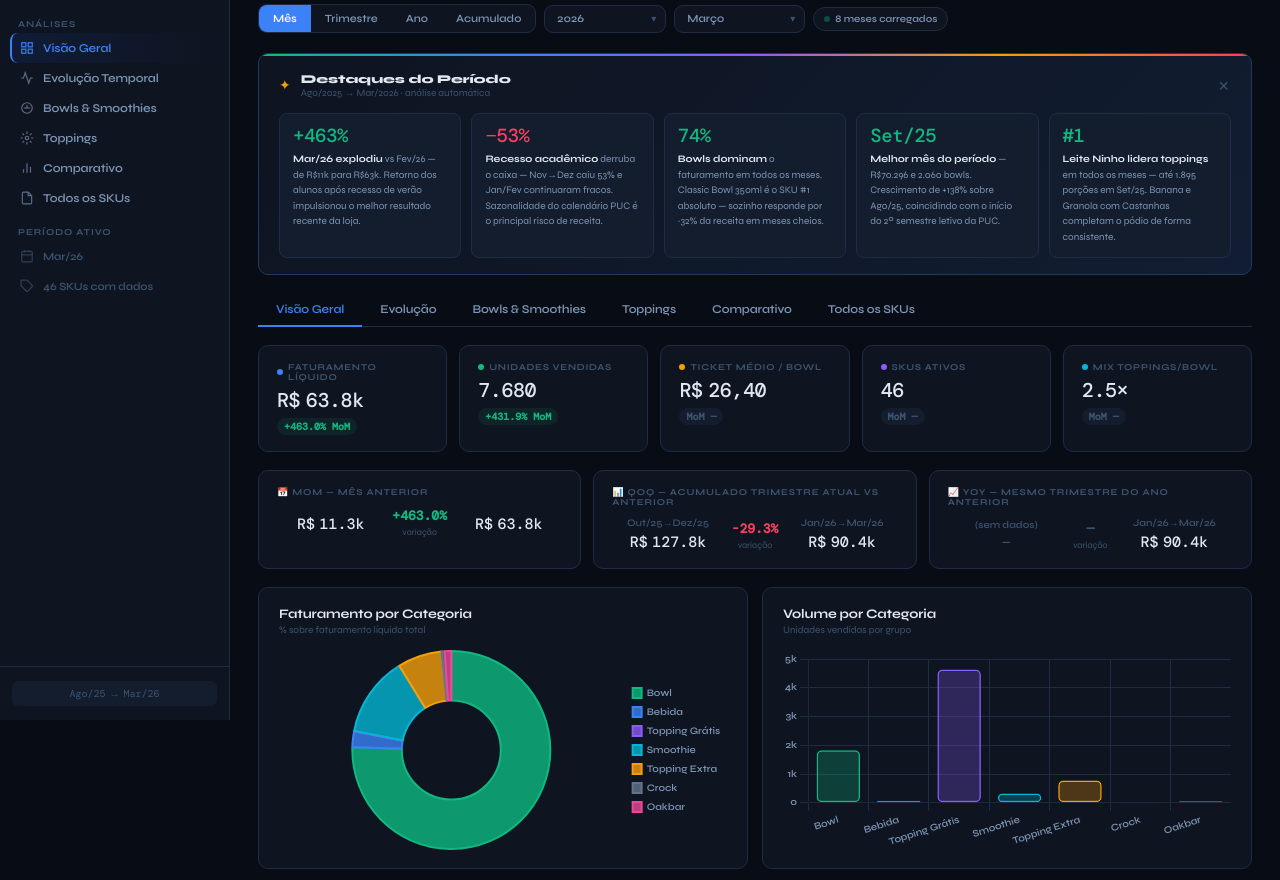
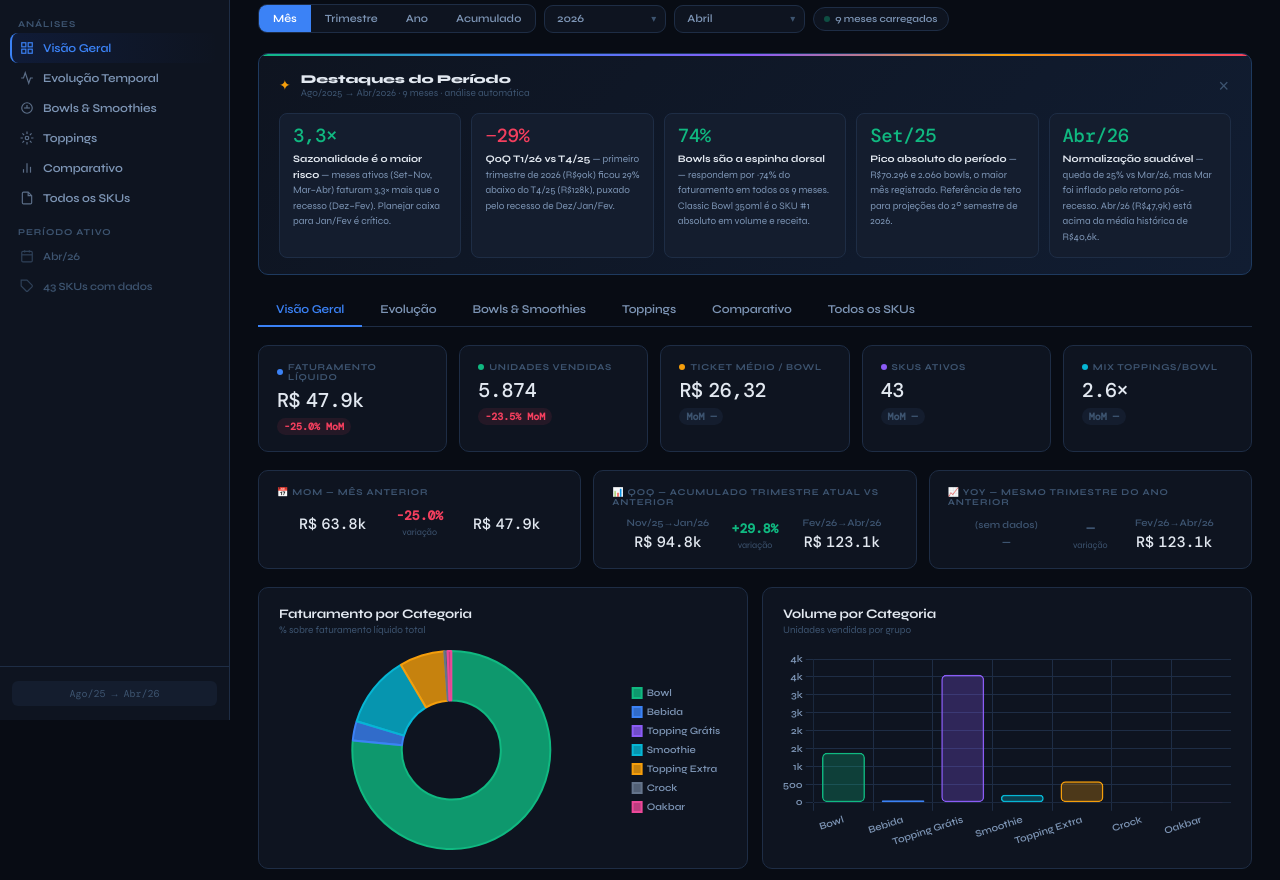
Before and after one commit to daniel-d-freire/dashboard-oakberry, a plain HTML site: page index.html in a window 1280 px wide. Shown: the part 80-960 px from the top of the page. Drawn offline with nearby package versions, Linux system fonts and the light colour scheme.

Commit message:
update: 2026-05-02 16:39

```diff
--- a/index.html
+++ b/index.html
@@ -412,30 +412,30 @@ tr:hover td{background:#ffffff03}
       <div class="hl-icon">✦</div>
       <div>
         <div class="hl-title">Destaques do Período</div>
-        <div class="hl-sub">Ago/2025 → Mar/2026 · análise automática</div>
+        <div class="hl-sub">Ago/2025 → Abr/2026 · 9 meses · análise automática</div>
       </div>
       <button class="hl-close" onclick="document.getElementById('highlightsBox').style.display='none'" title="Fechar">×</button>
     </div>
     <div class="hl-grid">
       <div class="hl-item">
-        <div class="hl-num">+463%</div>
-        <div class="hl-desc"><strong>Mar/26 explodiu</strong> vs Fev/26 — de R$11k para R$63k. Retorno dos alunos após recesso de verão impulsionou o melhor resultado recente da loja.</div>
+        <div class="hl-num">3,3×</div>
+        <div class="hl-desc"><strong>Sazonalidade é o maior risco</strong> — meses ativos (Set–Nov, Mar–Abr) faturam 3,3× mais que o recesso (Dez–Fev). Planejar caixa para Jan/Fev é crítico.</div>
       </div>
       <div class="hl-item">
-        <div class="hl-num hl-warn">−53%</div>
-        <div class="hl-desc"><strong>Recesso acadêmico</strong> derruba o caixa — Nov→Dez caiu 53% e Jan/Fev continuaram fracos. Sazonalidade do calendário PUC é o principal risco de receita.</div>
+        <div class="hl-num hl-warn">−29%</div>
+        <div class="hl-desc"><strong>QoQ T1/26 vs T4/25</strong> — primeiro trimestre de 2026 (R$90k) ficou 29% abaixo do T4/25 (R$128k), puxado pelo recesso de Dez/Jan/Fev.</div>
       </div>
       <div class="hl-item">
         <div class="hl-num">74%</div>
-        <div class="hl-desc"><strong>Bowls dominam</strong> o faturamento em todos os meses. Classic Bowl 350ml é o SKU #1 absoluto — sozinho responde por ~32% da receita em meses cheios.</div>
+        <div class="hl-desc"><strong>Bowls são a espinha dorsal</strong> — respondem por ~74% do faturamento em todos os 9 meses. Classic Bowl 350ml é o SKU #1 absoluto em volume e receita.</div>
       </div>
       <div class="hl-item">
         <div class="hl-num">Set/25</div>
-        <div class="hl-desc"><strong>Melhor mês do período</strong> — R$70.296 e 2.060 bowls. Crescimento de +138% sobre Ago/25, coincidindo com o início do 2º semestre letivo da PUC.</div>
+        <div class="hl-desc"><strong>Pico absoluto do período</strong> — R$70.296 e 2.060 bowls, o maior mês registrado. Referência de teto para projeções do 2º semestre de 2026.</div>
       </div>
       <div class="hl-item">
-        <div class="hl-num">#1</div>
-        <div class="hl-desc"><strong>Leite Ninho lidera toppings</strong> em todos os meses — até 1.895 porções em Set/25. Banana e Granola com Castanhas completam o pódio de forma consistente.</div>
+        <div class="hl-num">Abr/26</div>
+        <div class="hl-desc"><strong>Normalização saudável</strong> — queda de 25% vs Mar/26, mas Mar foi inflado pelo retorno pós-recesso. Abr/26 (R$47,9k) está acima da média histórica de R$40,6k.</div>
       </div>
     </div>
   </div>
@@ -1407,7 +1407,65 @@ const DATA_MENSAL = {
     {id:"100003",desc:"Works Bowl 500 ml",cat:"Bowl",qty:315,vb:10912.99,desc_:348.72,fl:10785.49},
     {id:"100006",desc:"Works Smoothie 500 ml",cat:"Smoothie",qty:106,vb:2992.53,desc_:99.61,fl:2981.33},
   ],
-};
+  "2026-04": [
+    {id:"100080",desc:"Açaí Bowl Comfy Chia Pudding (350ml)",cat:"Bowl",qty:3,vb:86.98,desc_:4.99,fl:86.98},
+    {id:"100079",desc:"Açaí Bowl Fresh Chia Pudding (350ml)",cat:"Bowl",qty:9,vb:269.91,desc_:0.0,fl:269.91},
+    {id:"100020",desc:"Água com gás 500ml",cat:"Bebida",qty:5,vb:40.0,desc_:0.0,fl:40.0},
+    {id:"100313",desc:"Água de coco integral (330 ml)",cat:"Bebida",qty:3,vb:35.97,desc_:0.0,fl:35.97},
+    {id:"100019",desc:"Água sem gás 500 ml",cat:"Bebida",qty:11,vb:88.0,desc_:0.0,fl:88.0},
+    {id:"100083",desc:"Amendoim (16g)",cat:"Topping Grátis",qty:129,vb:0.0,desc_:0.0,fl:0.0},
+    {id:"100084",desc:"Aveia (21g)",cat:"Topping Grátis",qty:76,vb:0.0,desc_:0.0,fl:0.0},
+    {id:"100085",desc:"Banana (60g)",cat:"Topping Grátis",qty:628,vb:0.0,desc_:0.0,fl:0.0},
+    {id:"100013",desc:"Berry Fusion (500ml)",cat:"Bebida",qty:1,vb:33.99,desc_:0.0,fl:33.99},
+    {id:"100381",desc:"Bowl Avelã",cat:"Bowl",qty:3,vb:110.97,desc_:0.0,fl:110.97},
+    {id:"100380",desc:"Bowl Pistache",cat:"Bowl",qty:3,vb:119.97,desc_:0.0,fl:119.97},
+    {id:"100086",desc:"Castanha de caju (16g)",cat:"Topping Grátis",qty:182,vb:0.0,desc_:0.0,fl:0.0},
+    {id:"100088",desc:"Chia (10g)",cat:"Topping Grátis",qty:79,vb:0.0,desc_:0.0,fl:0.0},
+    {id:"100089",desc:"Chia pudding (20g)",cat:"Topping Grátis",qty:67,vb:0.0,desc_:0.0,fl:0.0},
+    {id:"100002",desc:"Classic Bowl 350ml",cat:"Bowl",qty:588,vb:16036.95,desc_:1332.47,fl:14899.65},
+    {id:"100005",desc:"Classic Smoothie 350ml",cat:"Smoothie",qty:130,vb:2993.74,desc_:36.46,fl:2982.24},
+    {id:"100087",desc:"Coco (15g)",cat:"Topping Grátis",qty:141,vb:0.0,desc_:0.0,fl:0.0},
+    {id:"100035",desc:"Coco Rock (20g)",cat:"Topping Extra",qty:20,vb:70.0,desc_:0.9,fl:69.1},
+    {id:"100345",desc:"CROCK BANANA",cat:"Crock",qty:3,vb:101.97,desc_:0.0,fl:101.97},
+    {id:"100346",desc:"CROCK MORANGO",cat:"Crock",qty:4,vb:155.96,desc_:0.0,fl:155.96},
+    {id:"100090",desc:"Farinha Láctea (16g)",cat:"Topping Grátis",qty:49,vb:0.0,desc_:0.0,fl:0.0},
+    {id:"100082",desc:"Granola com Castanhas (32g)",cat:"Topping Grátis",qty:405,vb:0.0,desc_:0.0,fl:0.0},
+    {id:"100041",desc:"Granola de banana e cacau (32g)",cat:"Topping Grátis",qty:207,vb:0.0,desc_:0.0,fl:0.0},
+    {id:"100074",desc:"Leite Condensado (15g)",cat:"Topping Grátis",qty:357,vb:0.0,desc_:0.0,fl:0.0},
+    {id:"100091",desc:"Leite Ninho (6g)",cat:"Topping Grátis",qty:1234,vb:0.0,desc_:0.0,fl:0.0},
+    {id:"100036",desc:"Maracujá(30g)",cat:"Topping Extra",qty:36,vb:180.0,desc_:0.5,fl:179.5},
+    {id:"100400",desc:"Mel & Maracujá",cat:"Topping Extra",qty:2,vb:79.98,desc_:0.0,fl:79.98},
+    {id:"100037",desc:"Mel Orgânico(15g)",cat:"Topping Extra",qty:27,vb:85.0,desc_:2.25,fl:82.75},
+    {id:"100038",desc:"Morango(40g)",cat:"Topping Extra",qty:174,vb:892.0,desc_:13.51,fl:878.49},
+    {id:"100092",desc:"Neston (8g)",cat:"Topping Grátis",qty:10,vb:0.0,desc_:0.0,fl:0.0},
+    {id:"100010",desc:"O Original",cat:"Bebida",qty:6,vb:204.94,desc_:5.0,fl:204.94},
+    {id:"100011",desc:"O Preferido (500ml)",cat:"Bebida",qty:24,vb:820.77,desc_:35.19,fl:810.57},
+    {id:"100022",desc:"Oak Matcha Energy Tea (269ml)",cat:"Bebida",qty:7,vb:83.93,desc_:0.0,fl:83.93},
+    {id:"100015",desc:"OAK Preferido (500ml) Smoothies",cat:"Smoothie",qty:9,vb:231.91,desc_:30.0,fl:231.91},
+    {id:"100027",desc:"Oakbar - Açaí e Coco",cat:"Oakbar",qty:5,vb:69.95,desc_:0.0,fl:69.95},
+    {id:"100025",desc:"Oakbar Açaí e Banana",cat:"Oakbar",qty:10,vb:139.9,desc_:1.4,fl:138.5},
+    {id:"100026",desc:"Oakbar Açaí e Peanut Butter",cat:"Oakbar",qty:6,vb:83.94,desc_:0.0,fl:83.94},
+    {id:"100422",desc:"Oakberry Açaí Consumo Imediato (850ml).",cat:"Topping Extra",qty:1,vb:48.99,desc_:0.0,fl:48.99},
+    {id:"100001",desc:"One Bowl 270ml",cat:"Bowl",qty:486,vb:10702.2,desc_:241.53,fl:10530.61},
+    {id:"100096",desc:"Paç.Oak (20g)",cat:"Topping Extra",qty:1,vb:5.0,desc_:0.0,fl:5.0},
+    {id:"100032",desc:"PAÇ.OAK UN (20g)",cat:"Topping Extra",qty:30,vb:150.0,desc_:2.76,fl:147.24},
+    {id:"100095",desc:"Paçoca zero açúcar (15g)",cat:"Topping Extra",qty:84,vb:256.0,desc_:2.12,fl:253.88},
+    {id:"100065",desc:"Pasta de amendoim com mel (20g)",cat:"Topping Extra",qty:24,vb:97.0,desc_:0.8,fl:96.2},
+    {id:"100395",desc:"Pasta de Avelã (20g).",cat:"Topping Extra",qty:31,vb:126.0,desc_:0.0,fl:126.0},
+    {id:"100397",desc:"Pasta de Pistache (20g).",cat:"Topping Extra",qty:33,vb:132.0,desc_:0.6,fl:131.4},
+    {id:"100023",desc:"Protein Booster: Açaí com Guaraná (270ml)",cat:"Bebida",qty:12,vb:143.88,desc_:0.0,fl:143.88},
+    {id:"100384",desc:"Smoothie Avelã",cat:"Smoothie",qty:2,vb:63.98,desc_:0.0,fl:63.98},
+    {id:"100017",desc:"Summer Vibes (500ml)",cat:"Bebida",qty:2,vb:71.98,desc_:0.0,fl:71.98},
+    {id:"100100",desc:"Super Glow Smoothies  350(ml)",cat:"Smoothie",qty:3,vb:95.97,desc_:0.0,fl:95.97},
+    {id:"100004",desc:"The Oak Bowl 720 ml",cat:"Bowl",qty:47,vb:2034.28,desc_:83.35,fl:2030.18},
+    {id:"100007",desc:"The Oak Smoothie 720ml",cat:"Smoothie",qty:10,vb:350.91,desc_:4.99,fl:350.91},
+    {id:"100101",desc:"Tropical Beats Smooties 350 ML",cat:"Smoothie",qty:3,vb:95.97,desc_:0.0,fl:95.97},
+    {id:"100066",desc:"Whey protein Baunilha (14g)",cat:"Topping Extra",qty:56,vb:513.0,desc_:1.8,fl:511.2},
+    {id:"100067",desc:"Whey protein Baunilha (28g)",cat:"Topping Extra",qty:77,vb:924.0,desc_:2.4,fl:921.6},
+    {id:"100003",desc:"Works Bowl 500 ml",cat:"Bowl",qty:254,vb:8703.53,desc_:230.27,fl:8613.45},
+    {id:"100006",desc:"Works Smoothie 500 ml",cat:"Smoothie",qty:65,vb:1829.35,desc_:55.6,fl:1823.75},
+  ],
+};;
 
 /* ═══════════════════════════════════════════════════════════════════
    HELPERS DE CATEGORIZAÇÃO
```
